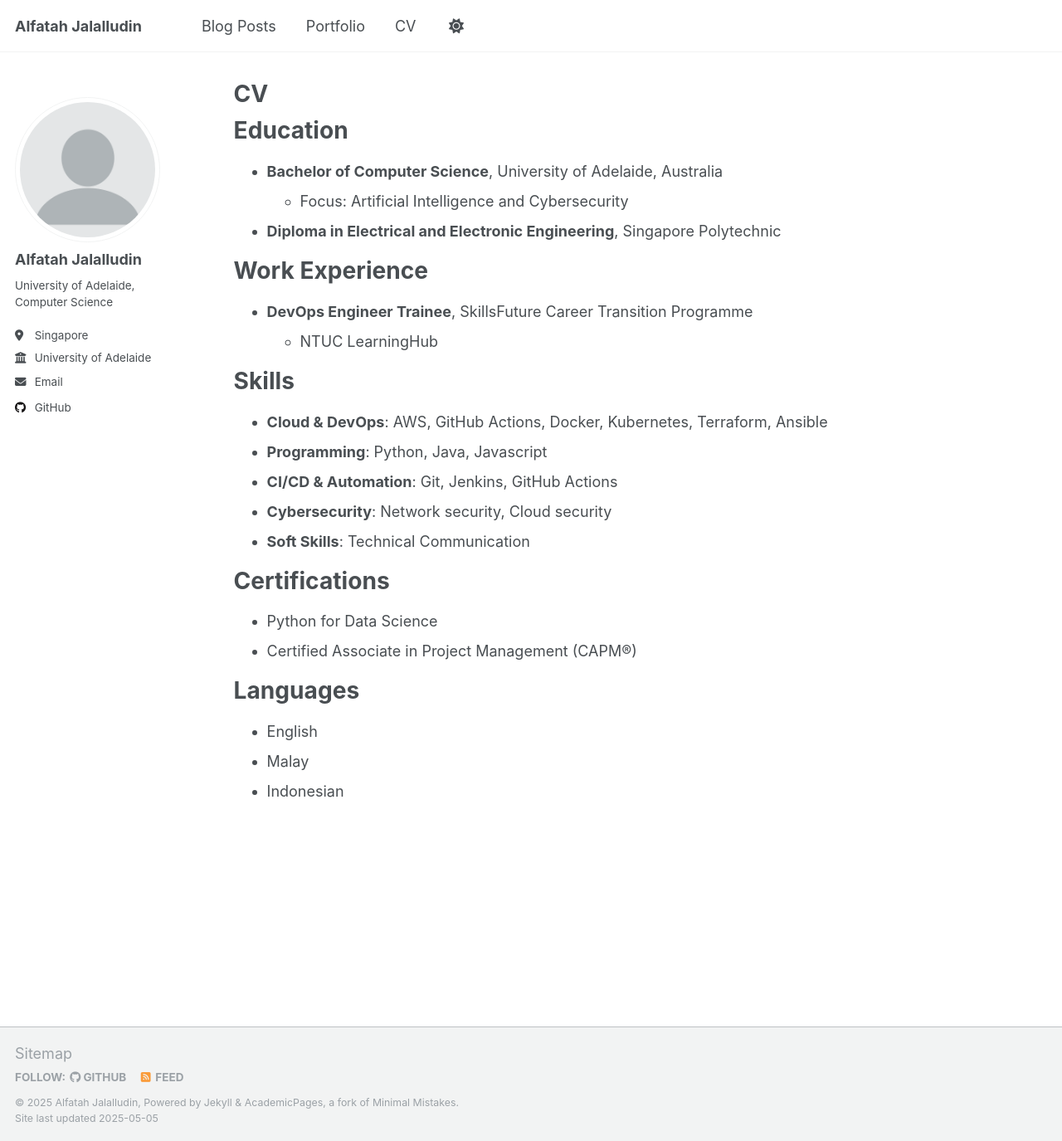
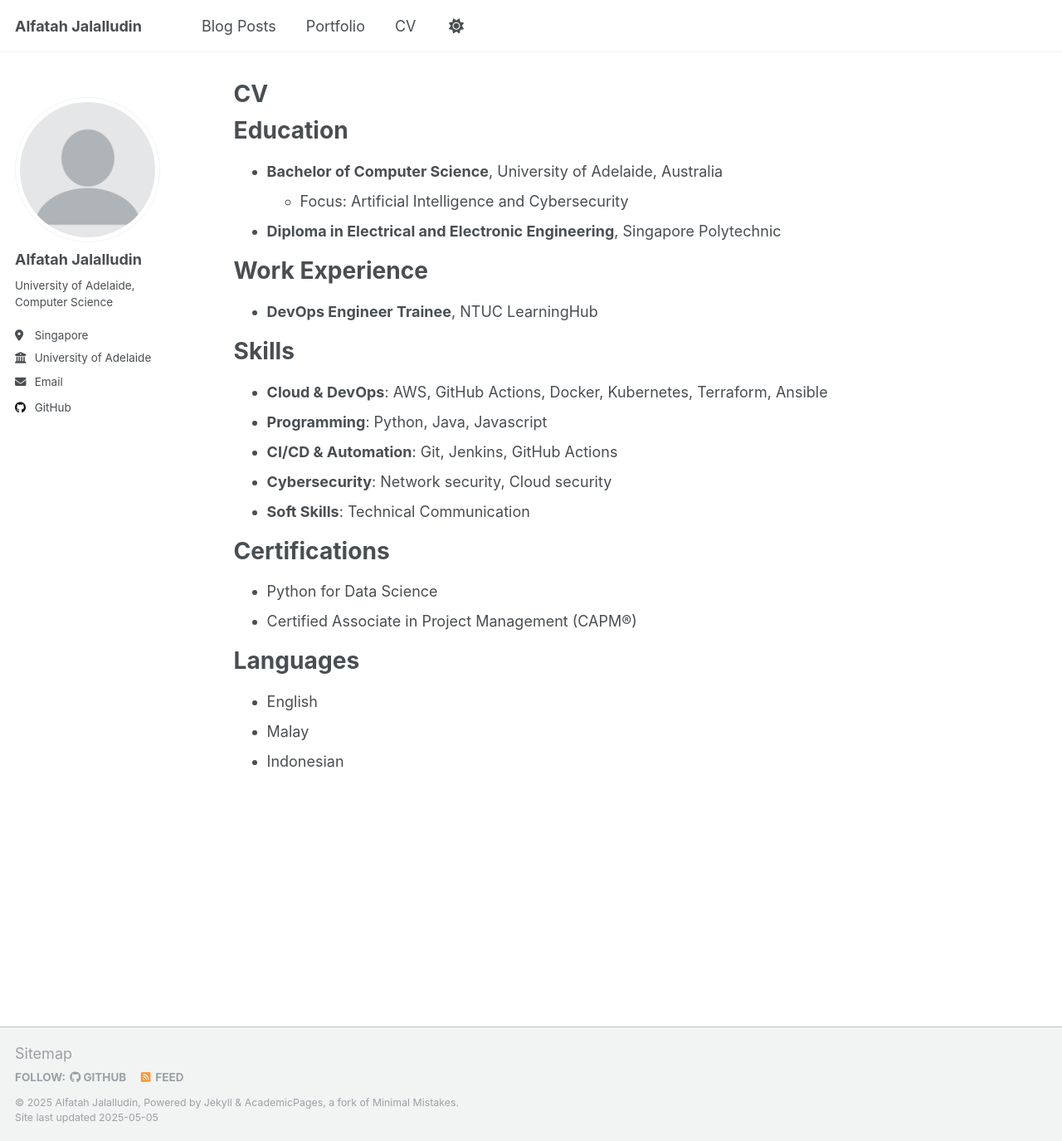
Before and after one commit to al-fatah/al-fatah.github.io, a Jekyll site: the page built from _pages/cv.md, in a window 1280 px wide and 1375 px high. Shown: the whole window at 83% size. Built offline with Jekyll 4.4.1, drawn with Linux system fonts in a browser that asks for light colours.

Commit message:
Update cv.md

```diff
--- a/_pages/cv.md
+++ b/_pages/cv.md
@@ -17,8 +17,7 @@ Education
 
 Work Experience
 ======
-* **DevOps Engineer Trainee**, SkillsFuture Career Transition Programme
-  * NTUC LearningHub
+* **DevOps Engineer Trainee**, NTUC LearningHub
 
 Skills
 ======
```
